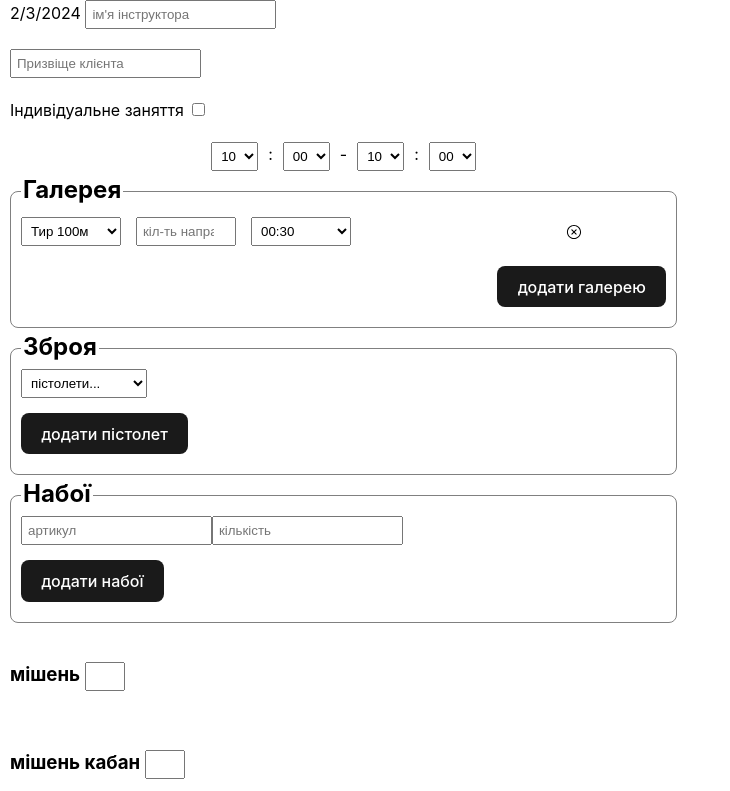
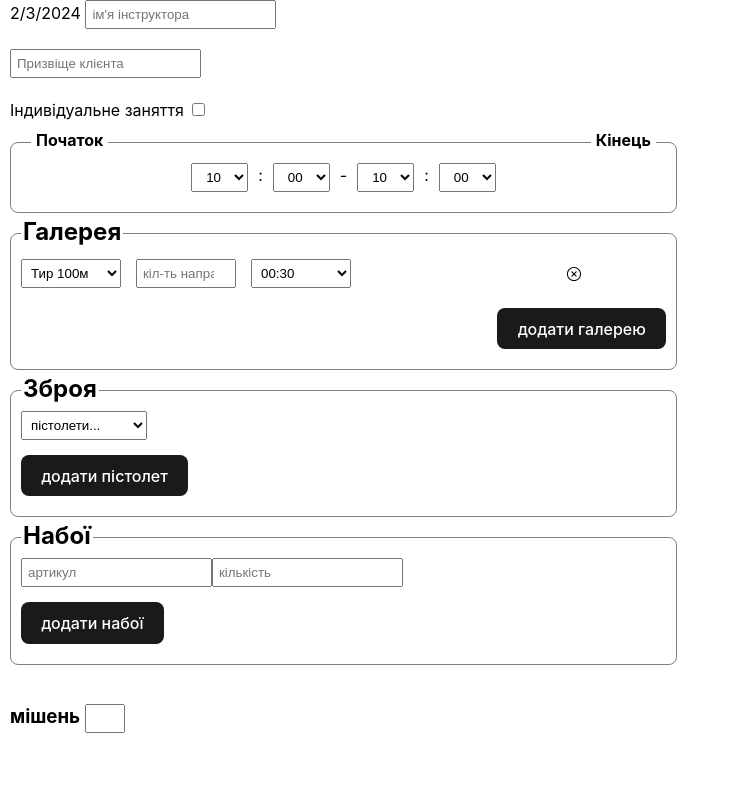
Before and after one commit to Andrew-devcoder/steel-argument, a React (Vite) app: page / in a window 1280 px wide. Shown: the top 791 px of the page, without its empty margins (0-730 px from the left). Built offline with nearby package versions, Linux system fonts and the light colour scheme.

Commit message:
fix style

```diff
--- a/src/components/time-picker/TimePicker.jsx
+++ b/src/components/time-picker/TimePicker.jsx
@@ -35,9 +35,8 @@ const TimePicker = () => {
 
 	return (
 		<>
+
 			<div className={style.wrapper}>
-				{/* <input type="number" placeholder="початок" />
-				<input type="number" placeholder="кінець" /> */}
 
 				<select name="timeH" >
 					{timeH.map((obj, index) => (
--- a/src/components/time-picker/TimePicker.module.scss
+++ b/src/components/time-picker/TimePicker.module.scss
@@ -2,6 +2,12 @@
     display: flex;
     justify-content: center;
     gap: 10px;
+
+    padding: 20px 10px;
+    border: 1px solid grey;
+    border-radius: 8px;
+
+    position: relative;
 
     @media print {
         display: flex;
@@ -12,10 +18,38 @@
         max-width: 100px;
     }
 
+    & select {
+        padding: 5px 10px !important;
+    }
+
+    &::before {
+        content: "Початок";
+        position: absolute;
+        top: -15px;
+        left: 20px;
+        background-color: white;
+        padding: 0 5px;
+        font-weight: 700;
+    }
+
+    &::after {
+        content: "Кінець";
+        position: absolute;
+        top: -15px;
+        right: 20px;
+        background-color: white;
+        padding: 0 5px;
+        font-weight: 700;
+    }
+
     // & input,
     // label {
     //     color: white;
     //     border-color: white;
     //     outline: white;
     // }
+
+    & option {
+        padding: 10px 15px !important;
+    }
 }
```
